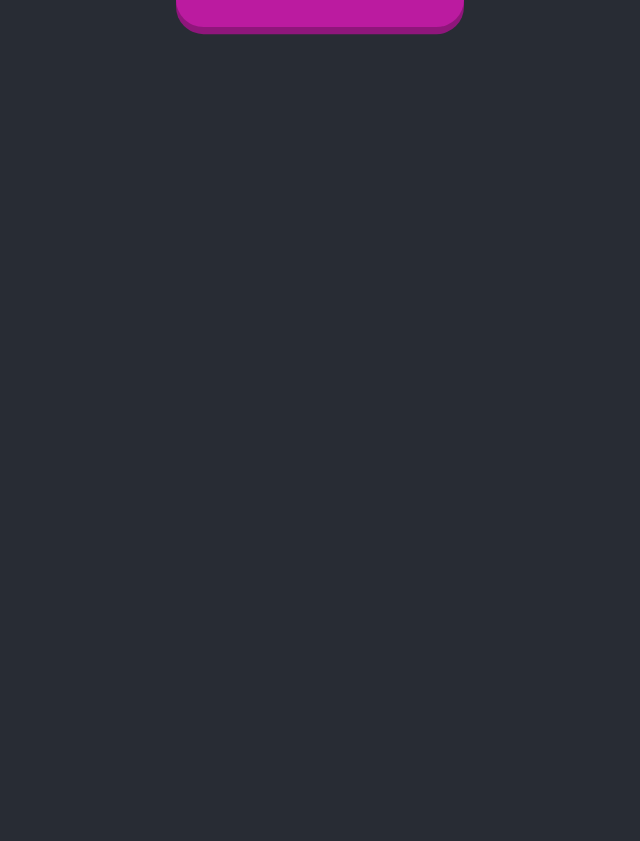
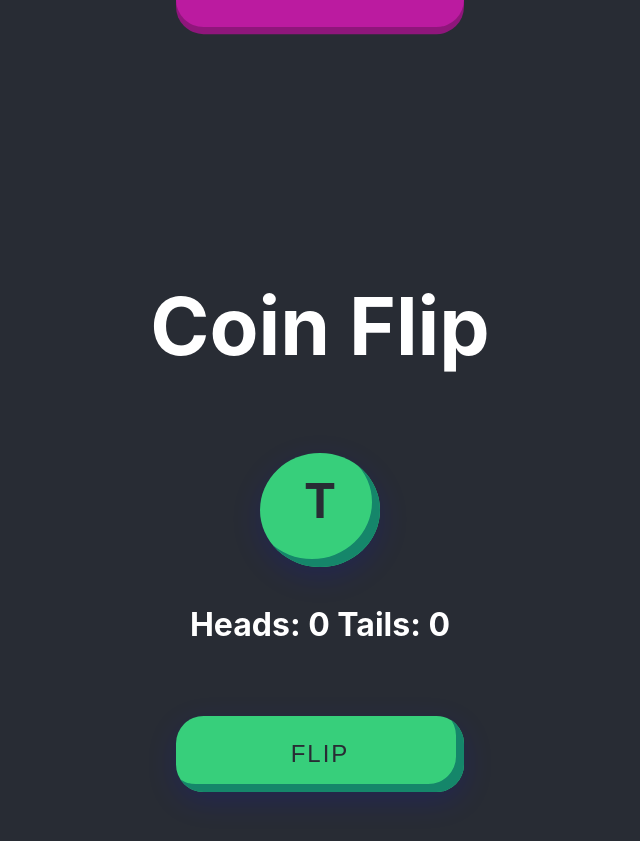
Before and after one commit to thudsonbu/roll, a React (Create React App) app: page / in a window 1280 px wide. Shown: the part 1173-2014 px from the top of the page, without its empty margins (320-960 px from the left). Before the commit the page ends 1304 px from the top, so only its background shows below. Built offline with nearby package versions, Linux system fonts and the light colour scheme.

Commit message:
Added coin flip and matching styling changes

```diff
--- a/src/App.js
+++ b/src/App.js
@@ -1,6 +1,7 @@
 import React from 'react';
 import RollDice from './RollDice';
 import Lottery from './Lottery';
+import Flipper from './Flipper';
 import './App.css';
 
 function App() {
@@ -8,6 +9,7 @@ function App() {
     <div className="App">
       <RollDice />
       <Lottery />
+      <Flipper />
     </div>
   );
 }
--- a/src/Ball.css
+++ b/src/Ball.css
@@ -1,6 +1,6 @@
 .Ball {
     background-color: #bb1ba0;
-    box-shadow: .15em .15em #8f167b;
+    box-shadow: inset -8px -8px 0px 0px #a3197e, 0px 9px 30px 0px rgba(0,0,255,0.15);
     border-radius: 50%;
     color: #282c34;
     display: inline-block;
--- /dev/null
+++ b/src/Coin.css
@@ -0,0 +1,26 @@
+.Coin {
+    border-radius: 50%;
+    color: #282c34;
+    display: inline-block;
+    width: 5em;
+    height: 4em;
+    padding-top: .75em;
+    text-align: center;
+    margin: 0.5em;
+    font-weight: bold;
+    font-size: 1.5em;
+}
+
+.Coin-Text {
+    font-size: 2em;
+}
+
+.heads {
+    background-color: #37cf7b;
+    box-shadow: inset -8px -8px 0px 0px #15866a, 0px 9px 30px 0px rgba(0,0,255,0.15);
+}
+
+.tails {
+    background-color: #26b8fc;
+    box-shadow: inset -8px -8px 0px 0px #197da5, 0px 9px 30px 0px rgba(0,0,255,0.15);
+}
--- /dev/null
+++ b/src/Coin.js
@@ -0,0 +1,14 @@
+import React, { Component } from 'react';
+import './Coin.css';
+
+class Coin extends Component {
+    render() {
+        return (
+            <div className={`Coin ${this.props.side}`}>
+                <div className="Coin-Text">{this.props.side === 'heads' ? 'T' : 'H'}</div>
+            </div>
+        )
+    }
+}
+
+export default Coin;
--- /dev/null
+++ b/src/Flipper.css
@@ -0,0 +1,62 @@
+.Flipper {
+    padding: 5em;
+}
+
+.Flipper-Title {
+    font-size: 5em;
+    color: white;
+}
+
+.Flipper-Score {
+    font-size: 2em;
+    color: #ffff;
+}
+
+.Flipper button {
+    outline: none;
+    border: none;
+    cursor: pointer;
+    display: block;
+    position: relative;
+    /* background-color: #fcad26; */
+    width: 12em;
+    font-size: 1.5em;
+    font-weight: 300px;
+    color: #282c34;
+    text-transform: uppercase;
+    letter-spacing: 2px;
+    padding: 1em 2em;
+    margin: 3em auto;
+    border-radius: 1.15em;
+    /* box-shadow: 0 .3em #c4871e; */
+}
+
+.Flipper button.heads:hover {
+    box-shadow: 0 .2em #15866a;
+    top: .1em;
+  }
+
+.Flipper button.heads:active {
+    box-shadow: 0 0 #15866a;
+    top: .3em;
+}
+
+.Flipper button.tails:hover {
+    box-shadow: 0 .2em #197da5;
+    top: .1em;
+  }
+
+.Flipper button.tails:active {
+    box-shadow: 0 0 #197da5;
+    top: .3em;
+}
+
+.heads {
+    background-color: #37cf7b;
+    box-shadow: inset -8px -8px 0px 0px #15866a, 0px 9px 30px 0px rgba(0,0,255,0.15);
+}
+
+.tails {
+    background-color: #26b8fc;
+    box-shadow: inset -8px -8px 0px 0px #197da5, 0px 9px 30px 0px rgba(0,0,255,0.15);
+}
--- /dev/null
+++ b/src/Flipper.js
@@ -0,0 +1,51 @@
+import React, { Component } from 'react';
+import Coin from './Coin';
+import './Flipper.css';
+
+class Flipper extends Component {
+
+    static defaultProps = {
+        title: "Coin Flip"
+    };
+
+    constructor(props){
+        super(props);
+        this.state = {
+            heads: 0,
+            tails: 0,
+            side: "heads",
+            flipping: false
+        }
+        this.handleClick = this.handleClick.bind(this);
+    }
+
+    flipCoin() {
+        let flipResult = Math.random();
+        let headScore = this.state.heads;
+        let tailScore = this.state.tails;
+        if(flipResult <= 0.5){
+            headScore += 1;
+            this.setState({heads: headScore, side: 'heads'});
+        } else {
+            tailScore += 1;
+            this.setState({tails: tailScore, side: 'tails'});
+        }
+    }
+
+    handleClick() {
+        this.flipCoin();
+    }
+
+    render() {
+        return (
+            <section className="Flipper">
+                <h1 className="Flipper-Title">{this.props.title}</h1>
+                <Coin side={this.state.side} flipping={this.state.flipping} />
+                <h2 className="Flipper-Score">Heads: {this.state.heads} Tails: {this.state.tails}</h2>
+                <button className={`${this.state.side}`} onClick={this.handleClick}>Flip</button>
+            </section>
+        );
+    }
+}
+
+export default Flipper;
```
Also changed, not shown: src/Die.css (+3 -4 lines).
